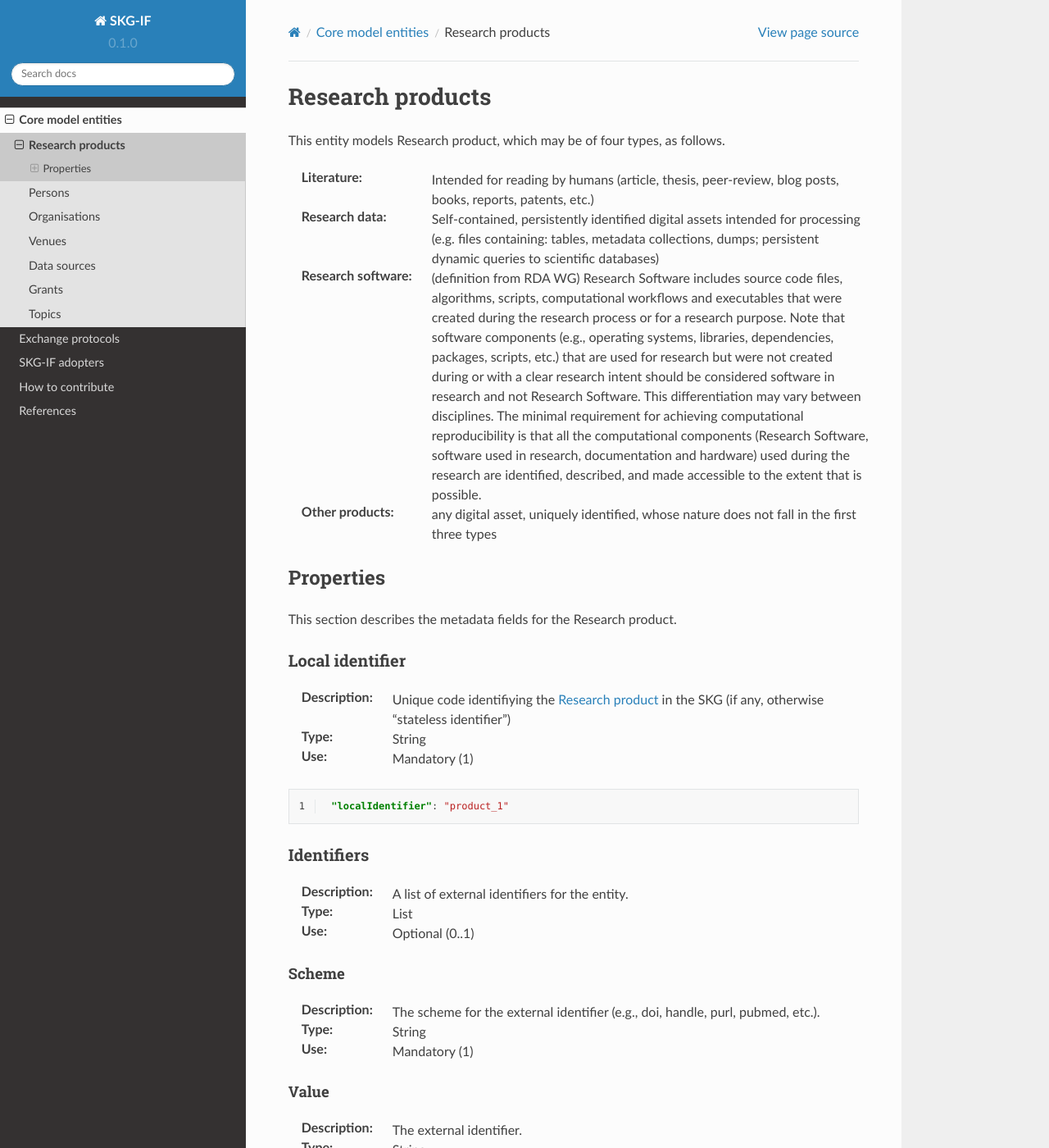
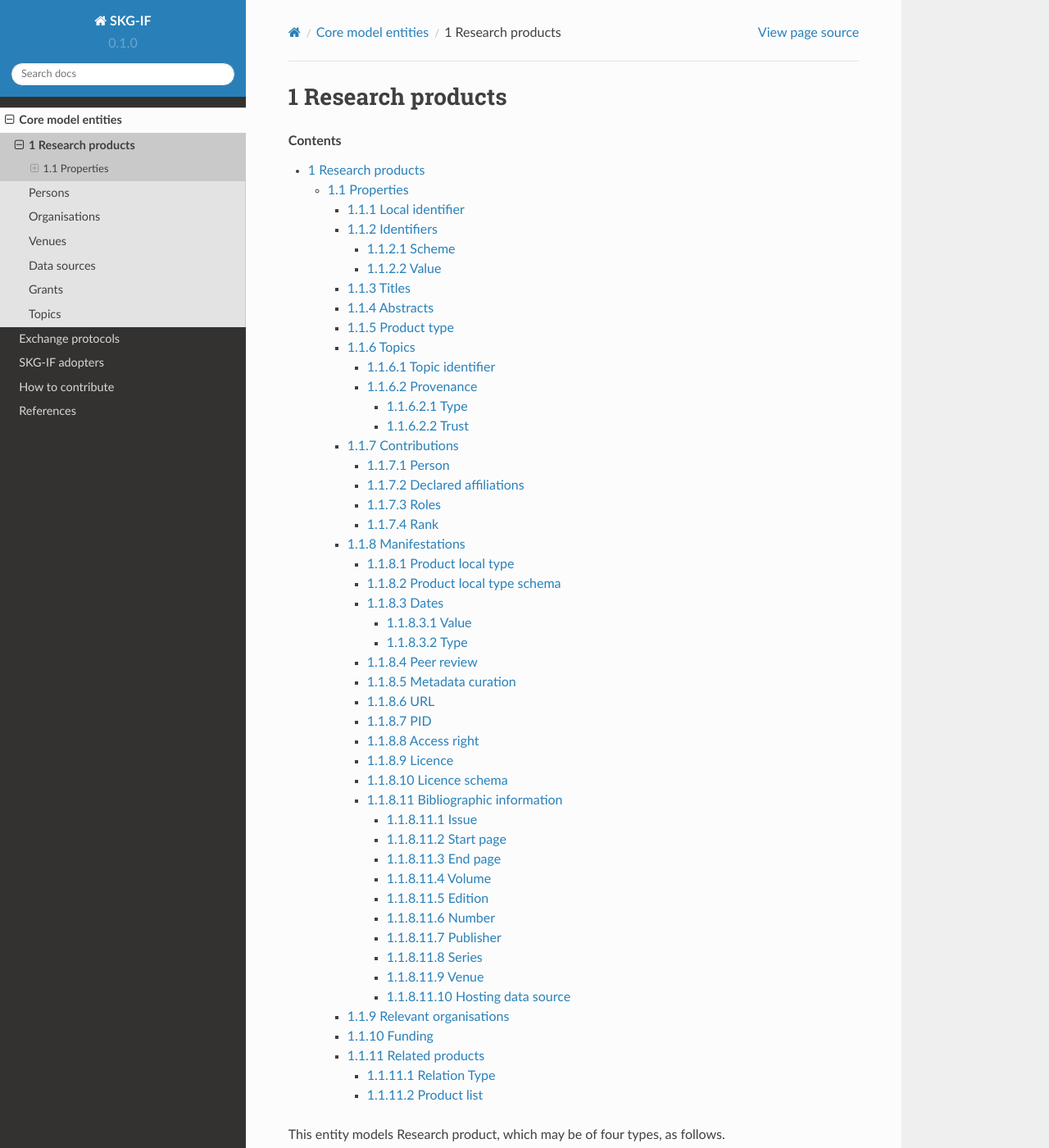
Before and after one commit to andremann/SKG-IF, a Sphinx documentation site: the page built from docs/source/products.rst, in a window 1280 px wide and 1400 px high. Shown: the whole window at 82% size. Built offline with Sphinx 7.4.7 and the Read the Docs theme 2.0.0, drawn with Linux system fonts in a browser that asks for light colours; some of the changed lines change nothing that is shown; some of the changed text lies outside the part shown.

Commit message:
try auto numbers

```diff
--- a/docs/source/products.rst
+++ b/docs/source/products.rst
@@ -2,7 +2,9 @@
 .. sectnum:
 
 Research products
-####
+####################
+.. sectnum::
+.. contents::
 
 This entity models :ref:`Research product`, which may be of four types, as follows.
 
```
